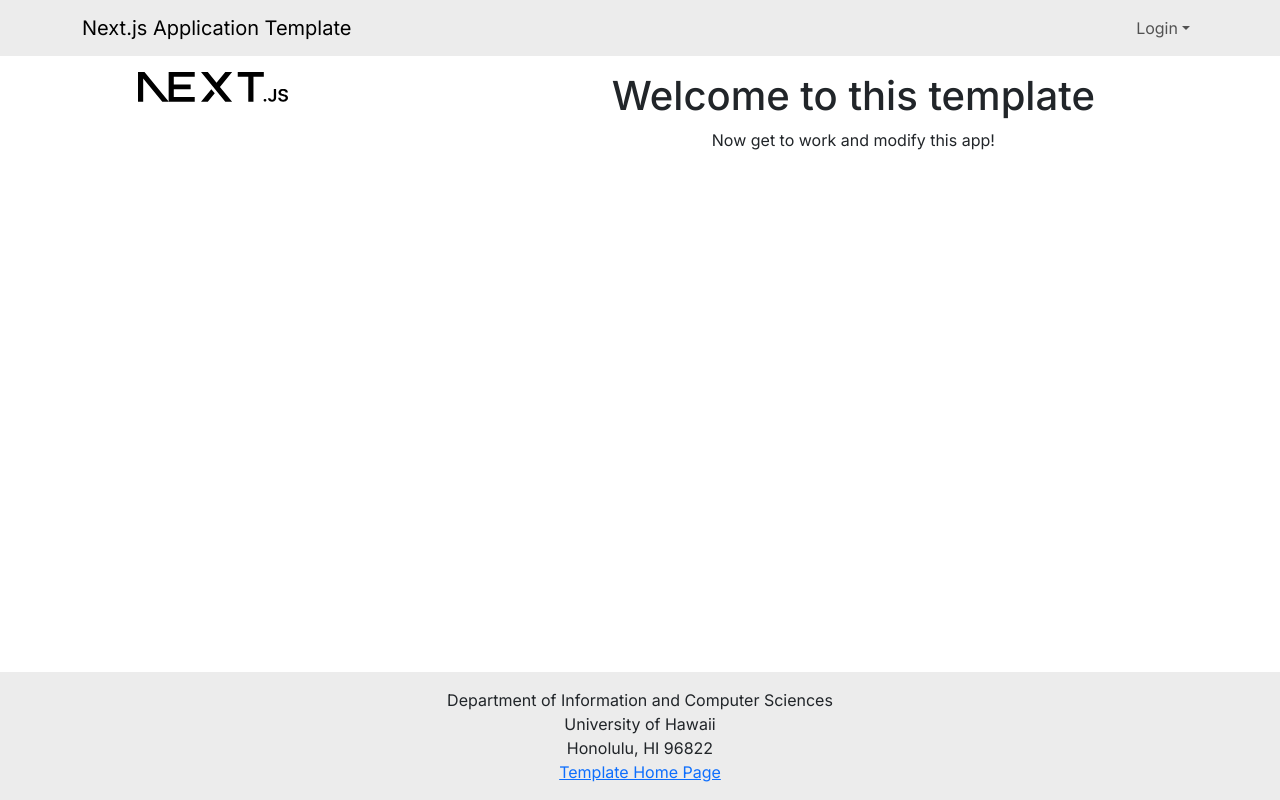
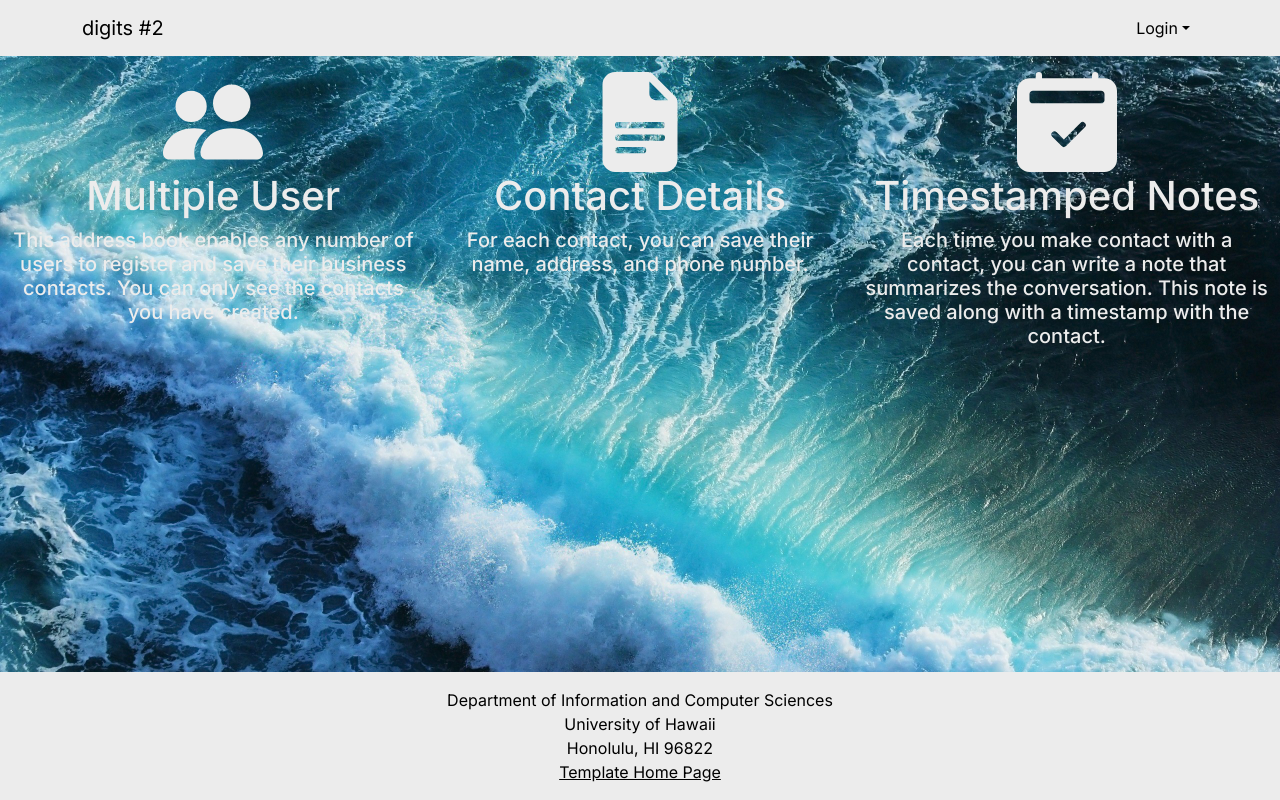
Before and after one commit to shuton-gif/digits, a Next.js app: page / in a window 1280 px wide. Built offline with nearby package versions, Linux system fonts and the light colour scheme; no server answers.

Commit message:
final #2

```diff
--- a/src/app/globals.css
+++ b/src/app/globals.css
@@ -1,14 +1,41 @@
 html,
 body {
-  --bs-light-rgb: 236, 236, 236;
+  --bs-dark: var(--nat-navbar-bg);
+  --bs-dark-rgb: var(--nat-navbar-bg-rgb);
   box-sizing: border-box;
   height: 100%;
   padding: 0;
   margin: 0;
+  background: fixed center url("/background.jpg");
+  background-size: cover;
+  color: var(--nat-navbar-bg) !important;
 }
+
+body .navbar {
+  --bs-navbar-active-color: var(--nat-navbar-highlight-text);
+  --bs-navbar-brand-color: var(--nat-navbar-text-color);
+  --bs-navbar-brand-hover-color: var(--nat-navbar-highlight-text);
+  --bs-navbar-color: var(--nat-navbar-text-color);
+  --bs-navbar-hover-color: var(--nat-navbar-highlight-text);
+}
+
+.bg-dark a.dropdown-item {
+  color: var(--nat-navbar-text-color);
+}
+
 .wrapper {
   box-sizing: border-box;
   min-height: 100%;
   display: flex;
   flex-direction: column;
 }
+
+:root {
+  --nat-navbar-bg: #ECECEC;
+  --nat-navbar-bg-rgb: 236, 236, 236;
+  --nat-navbar-text-color: black;
+}
+
+footer, footer a {
+  color: var(--nat-navbar-text-color);
+}
--- a/src/app/layout.tsx
+++ b/src/app/layout.tsx
@@ -9,7 +9,7 @@
 const inter = Inter({ subsets: ['latin'] });
 
 export const metadata: Metadata = {
-  title: 'Next.js Application Template',
+  title: 'digits #2',
   description: 'Generated by ics-software-engineering.github.io',
 };
 
--- a/src/app/page.tsx
+++ b/src/app/page.tsx
@@ -1,17 +1,31 @@
-import { Col, Container, Image, Row } from 'react-bootstrap';
+import { Col, Container, Row } from 'react-bootstrap';
+import { FileEarmarkTextFill, PeopleFill, Calendar2CheckFill } from 'react-bootstrap-icons';
 
 /** The Home page. */
 const Home = () => (
   <main>
     <Container id="landing-page" fluid className="py-3">
-      <Row className="align-middle text-center">
-        <Col xs={4}>
-          <Image src="next.svg" width="150px" alt="" />
+      <Row className="text-center">
+        <Col>
+          <PeopleFill size={100} />
+          <h1>Multiple User</h1>
+          <h5>
+            This address book enables any number of users to register and save their business contacts.
+            You can only see the contacts you have created.
+          </h5>
         </Col>
-
-        <Col xs={8} className="d-flex flex-column justify-content-center">
-          <h1>Welcome to this template</h1>
-          <p>Now get to work and modify this app!</p>
+        <Col>
+          <FileEarmarkTextFill size={100} />
+          <h1>Contact Details</h1>
+          <h5>For each contact, you can save their name, address, and phone number.</h5>
+        </Col>
+        <Col>
+          <Calendar2CheckFill size={100} />
+          <h1>Timestamped Notes</h1>
+          <h5>
+            Each time you make contact with a contact, you can write a note that summarizes the conversation.
+            This note is saved along with a timestamp with the contact.
+          </h5>
         </Col>
       </Row>
     </Container>
--- a/src/components/Footer.tsx
+++ b/src/components/Footer.tsx
@@ -2,7 +2,7 @@
 
 /** The Footer appears at the bottom of every page. Rendered by the App Layout component. */
 const Footer = () => (
-  <footer className="mt-auto py-3 bg-light">
+  <footer className="mt-auto py-3 bg-dark">
     <Container>
       <Col className="text-center">
         Department of Information and Computer Sciences
--- a/src/components/Navbar.tsx
+++ b/src/components/Navbar.tsx
@@ -14,9 +14,9 @@
   const role = userWithRole?.randomKey;
   const pathName = usePathname();
   return (
-    <Navbar bg="light" expand="lg">
+    <Navbar bg="dark" expand="lg">
       <Container>
-        <Navbar.Brand href="/">Next.js Application Template</Navbar.Brand>
+        <Navbar.Brand href="/">digits #2</Navbar.Brand>
         <Navbar.Toggle aria-controls="basic-navbar-nav" />
         <Navbar.Collapse id="basic-navbar-nav">
           <Nav className="me-auto justify-content-start">
```
